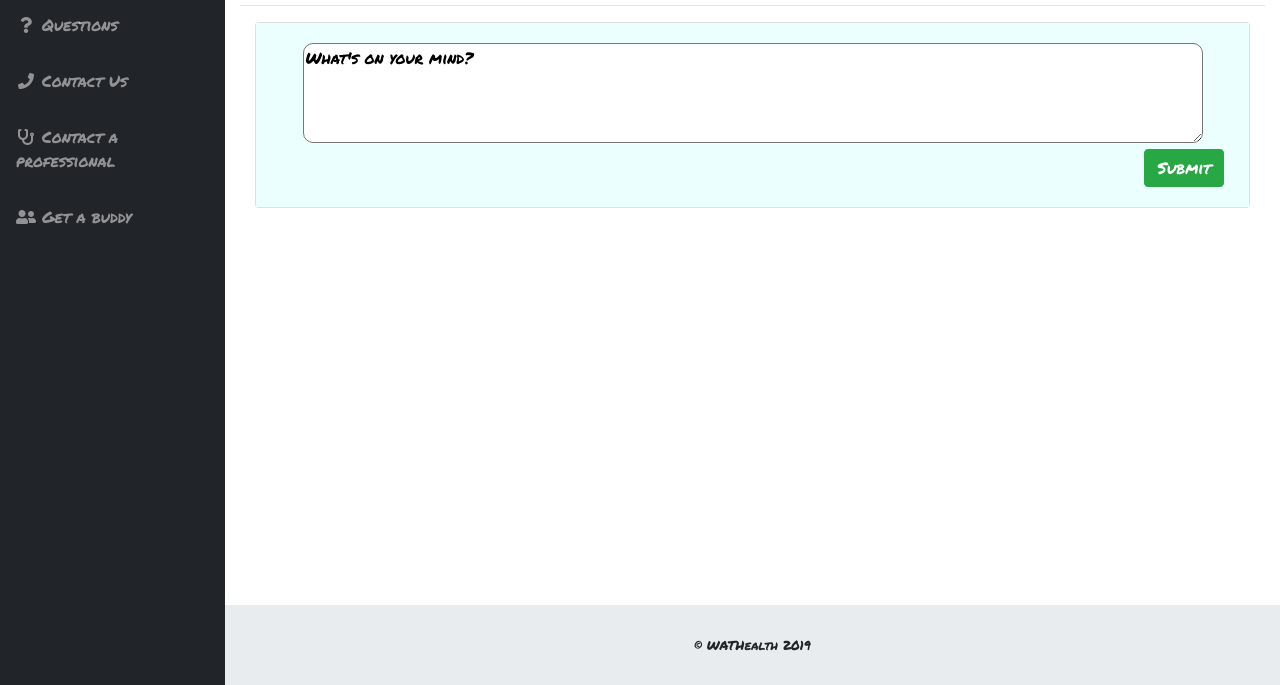
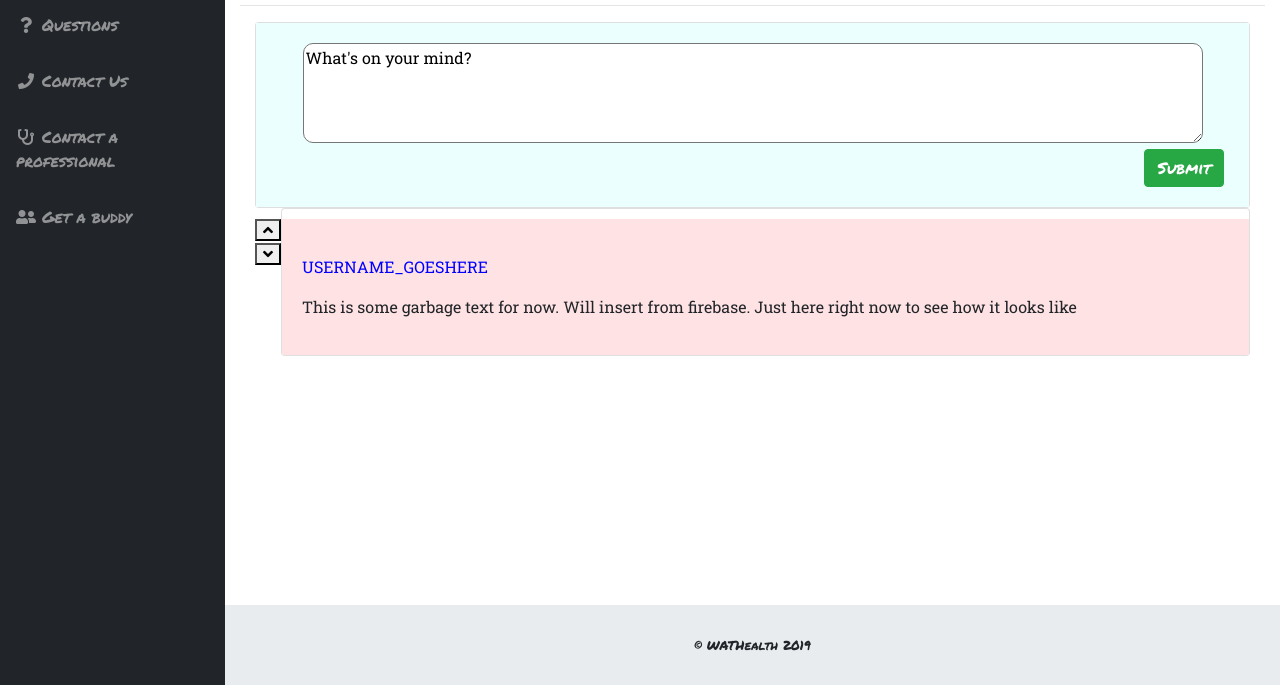
Before and after one commit to Abdullah2Cool/WAT-Health, a website with bundled scripts: page Scratches/dashboard/newsfeed.html in a window 1280 px wide. Shown: the part 126-811 px from the top of the page. Built offline with nearby package versions, Linux system fonts and the light colour scheme.

Commit message:
added frame for comments below posts

```diff
--- /dev/null
+++ b/Scratches/dashboard/css/ourSite.css
@@ -0,0 +1,29 @@
+.fixedImg{
+	padding:  4px 4px 4px 4px;
+	font-size: 20px;
+	position:fixed;
+	border: 2px solid #000;
+	top: 80px;
+	right: 5px;
+	background: red;
+}
+a.nope:link{
+	color: #fff;
+}
+a.nope:hover{
+	text-decoration: none;
+}
+.comment{
+	text-align:left;
+	padding-top:10px;
+}
+.insertUser{
+	color:blue;
+}
+.voting{
+	justify-content: flex-start;
+    /* position: absolute; */
+    float: left;
+    left: auto;
+	padding-top:10px;
+}
--- a/Scratches/dashboard/newsfeed.html
+++ b/Scratches/dashboard/newsfeed.html
@@ -1,50 +1,23 @@
 <!DOCTYPE html>
 <html lang="en">
 	<head>
-
 		<meta charset="utf-8">
 		<meta http-equiv="X-UA-Compatible" content="IE=edge">
 		<meta name="viewport" content="width=device-width, initial-scale=1, shrink-to-fit=no">
 		<meta name="description" content="">
 		<meta name="author" content="">
-
 		<title>WATHealth</title>
-
 		<link rel="icon" type="image/png" href="img-01.png">
 		<link href="https://fonts.googleapis.com/css?family=Permanent+Marker|Roboto+Slab" rel="stylesheet">
-
 		<!-- Bootstrap core CSS-->
 		<link href="vendor/bootstrap/css/bootstrap.min.css" rel="stylesheet">
-
 		<!-- Custom fonts for this template-->
 		<link href="vendor/fontawesome-free/css/all.min.css" rel="stylesheet" type="text/css">
-
 		<!-- Custom styles for this template-->
 		<link href="css/sb-admin.css" rel="stylesheet">
-
-    <style>
-
-      .fixed{
-        padding:  4px 4px 4px 4px;
-        font-size: 20px;
-        position:fixed;
-        border: 2px solid #000;
-        top: 80px;
-        right: 5px;
-        background: red;
-      }
-      a.nope:link{
-        color: #fff;
-      }
-      a.nope:hover{
-        text-decoration: none;
-      }
-    </style>
-
+		<link href="css/ourSite.css" rel="stylesheet" type="text/css">
 	</head>
-
 	<body id="page-top"  style="font-family: 'Permanent Marker', cursive">
-
 		<nav class="navbar navbar-expand navbar-dark bg-dark static-top">
 
 			<button class="btn btn-link btn-sm text-white order-1 order-sm-0" id="sidebarToggle" href="#">
@@ -62,7 +35,6 @@
 					</div>
 				</div>
 			</form>
-
 			<!-- Navbar -->
 			<ul class="navbar-nav navbar-right ml-auto ml-md-0">
 				<li class="nav-item dropdown no-arrow">
@@ -76,11 +48,8 @@
 					</a>
 				</li>
 			</ul>
-
 		</nav>
-
 		<div id="wrapper">
-
 			<!-- Sidebar -->
 			<ul class="sidebar navbar-nav">
 				<li class="nav-item dropdown">
@@ -120,9 +89,7 @@
 									<span> Get a buddy</span></a>
 								</li>
 							</ul>
-
 							<div class="container-fluid">
-
 								<!-- Page Content -->
 								<h1 class="text-center">WATHealth</h1>
 								<hr>
@@ -130,18 +97,38 @@
 									<div class ="card">
 										<div class="card-body" style="background: rgb(236, 255, 255);">
 											<form>
-                            <textarea name="question" style="width: 900px; height: 100px; border-radius: 10px;">What's on your mind?</textarea><br>
-                            <input class="btn btn-success" type="submit" style="float: right; margin-right: 5px;">
+												<textarea name="question" style="font-family: 'Roboto Slab', serif;width: 900px; height: 100px; border-radius: 10px;">What's on your mind?</textarea><br>
+												<input class="btn btn-success" type="submit"style="float: right; margin-right: 5px;">
 											</form>
 										</div>
 									</div>
-          <div class="fixed" style = "font-family: 'Roboto Slab', serif">
+									<!-- TEMPLATE FOR COMMENTS -->
+									<div class="allComments">
+										<div class="voting">
+											<button label='upvote' class="fas fa-angle-up"></button>
+											<br>
+											<button label='downvote' class="fas fa-angle-down"></button>
+										</div>
+										<div class ="card comment" style = "font-family: 'Roboto Slab', serif">
+											<div class="card-body" style="background: rgb(255, 226, 227);">
+												<p>
+													<div class = "insertUser">USERNAME_GOESHERE</div>
+												</p>
+												<p>
+													<div class = "insertComment">This is some garbage text for now. Will insert from firebase. Just here right now to see how it looks like</div>
+
+												</p>
+											</div>
+										</div>
+									</div>
+									<!-- COMMENTS DONE-->
+
+									<div class="fixedImg" style = "font-family: 'Roboto Slab', serif">
 										<a class="nope" href = "https://www.canada.ca/en/public-health/services/mental-health-services/mental-health-get-help.html">Get Help!</a>
 									</div>
 								</div>
 								<!-- /.container-fluid -->
-
-        <!-- Sticky Footer -->
+								<!-- Sticky <FOOTER></FOOTER>ter -->
 								<footer class="sticky-footer">
 									<div class="container my-auto">
 										<div class="copyright text-center my-auto">
@@ -150,7 +137,6 @@
 									</div>
 								</footer>
 								<!-- /.content-wrapper -->
-
 							</div>
 							<!-- /#wrapper -->
 							<!--
@@ -158,7 +144,6 @@
 							<a class="scroll-to-top rounded" href="#page-top">
 															<i class="fas fa-angle-up"></i>
 							</a>
-
 							Logout Modal
 							<div class="modal fade" id="logoutModal" tabindex="-1" role="dialog" aria-labelledby="exampleModalLabel" aria-hidden="true">
 															<div class="modal-dialog" role="document">
@@ -177,17 +162,12 @@
 																							</div>
 															</div>
 							</div> -->
-
 							<!-- Bootstrap core JavaScript-->
 							<script src="vendor/jquery/jquery.min.js"></script>
 							<script src="vendor/bootstrap/js/bootstrap.bundle.min.js"></script>
-
 							<!-- Core plugin JavaScript-->
 							<script src="vendor/jquery-easing/jquery.easing.min.js"></script>
-
 							<!-- Custom scripts for all pages-->
 							<script src="js/sb-admin.min.js"></script>
-
 						</body>
-
 					</html>
```
Lines whose indentation alone changed are shown as unchanged.
